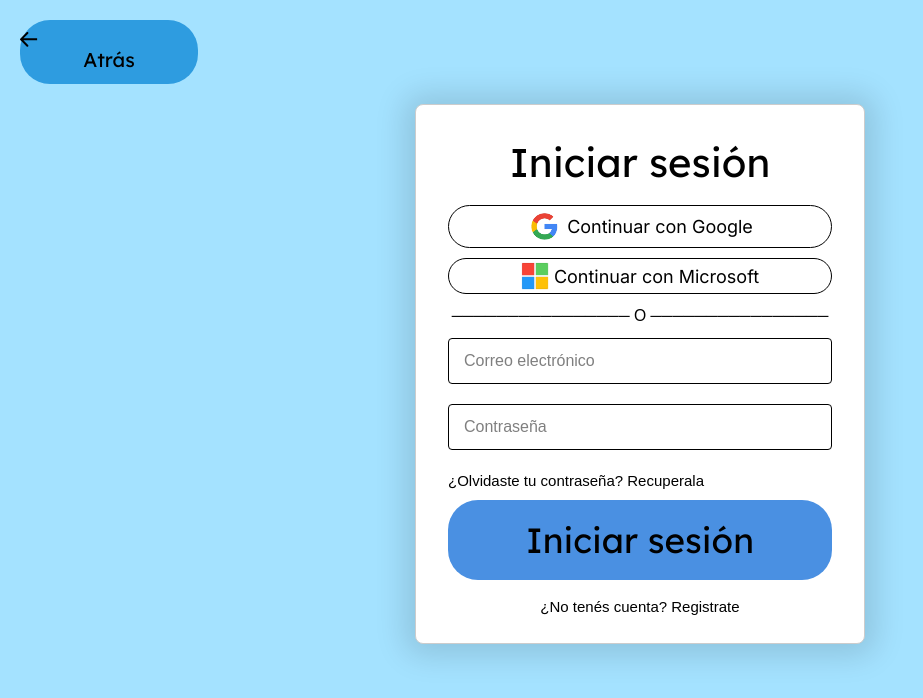
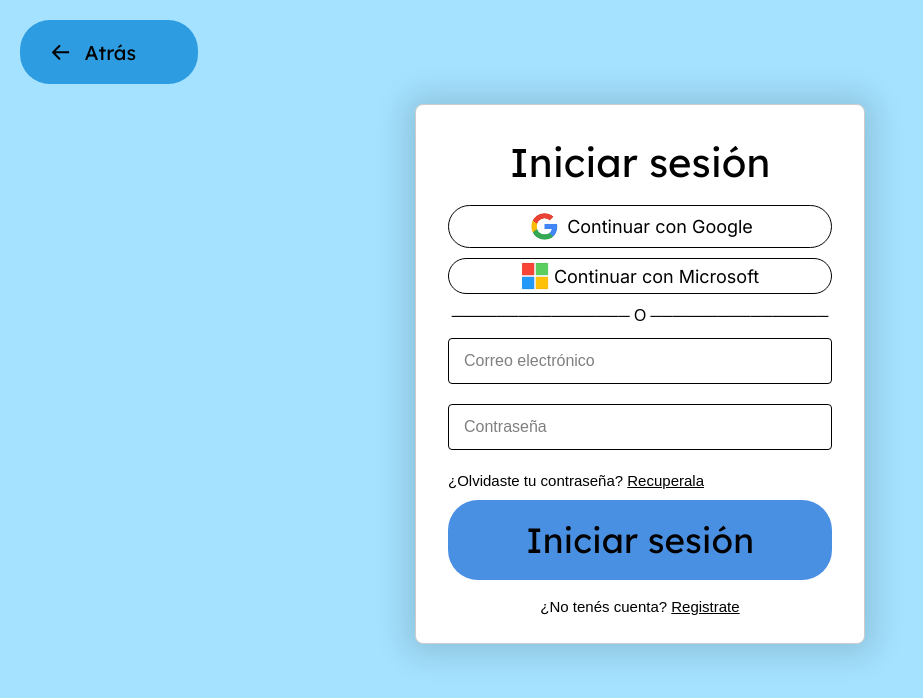
Before and after one commit to tincho1708/MediApp-Proyecto, a Vue app in the folder Front-end/ProyectoVue-MediApp/: page / in a window 1280 px wide. Both pictures are taken after a click on the button "Iniciar sesion". Shown: the top 698 px of the page, without its empty margins (0-923 px from the left). Built offline with nearby package versions, Linux system fonts and the light colour scheme.

Commit message:
bvoton atras

```diff
--- a/Front-end/ProyectoVue-MediApp/src/components/inicio-sesion.vue
+++ b/Front-end/ProyectoVue-MediApp/src/components/inicio-sesion.vue
@@ -46,13 +46,13 @@ function testearSubmit() {
       <div class="campo">
         <input id="password" v-model="form.password" type="password" placeholder="Contraseña" required />
       </div>
-      <p class="olvido-contraseña">¿Olvidaste tu contraseña? <a href="h">Recuperala</a></p>
+      <p class="olvido-contraseña">¿Olvidaste tu contraseña? <a href="h" class="underline">Recuperala</a></p>
 
       <p v-if="error" class="error">{{ error }}</p>
 
       <button class="iniciar" type="submit">Iniciar sesión</button>
 
-      <p class="registro-link">¿No tenés cuenta? <a href="#" @click.prevent="emit('ir-a-registro')">Registrate</a></p>
+      <p class="registro-link">¿No tenés cuenta? <a href="h"  class="underline" @click.prevent="emit('ir-a-registro')">Registrate</a></p>
     </form>
   </div>
   </div>
@@ -74,7 +74,13 @@ function testearSubmit() {
   border-radius: 30px;
   background: #2E9CE0;
   border: none;
+  display: flex;
+  align-items: center;
+  padding-left: 2.5%;
+  justify-content: flex-start;
+  gap: 10%;
 }
+
 .boton-atras.svg {
   stroke-width: 2px;
   stroke: #000;
```
